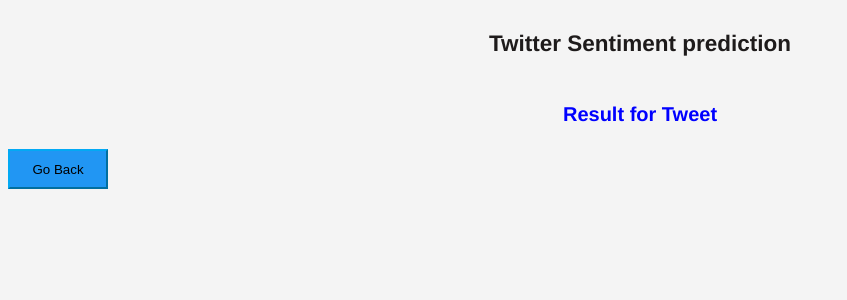
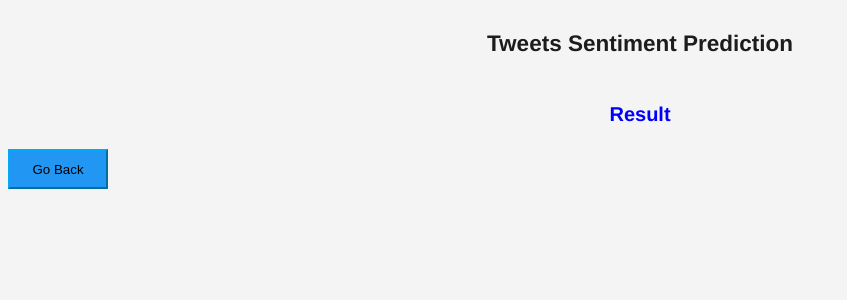
Before and after one commit to Dipesh-Pokhrel/Sentiment-Analysis-Tweets, a Flask app: template templates/result.html in a window 1280 px wide. Shown: the top 300 px of the page, without its empty margins (0-847 px from the left). Run offline with Flask 2, Linux system fonts and the light colour scheme; the template is opened without the code that fills it, so the values that code supplies are empty; parts of the project's set-up code (start-up, migrations or seed data) failed here and were passed over.

Commit message:
changing heading

```diff
--- a/templates/home.html
+++ b/templates/home.html
@@ -11,7 +11,7 @@
             <div id="brandname"
                Twitter Sentiment Analysis app with Flask
             </div>
-            <h2> Twitter Sentiment Analysis: Possitive or Negative Sentiment </h2>
+            <h2> Tweets Sentiment Prediction: Possitive or Negative </h2>
         </div>
     </header>
 
--- a/templates/result.html
+++ b/templates/result.html
@@ -11,10 +11,10 @@
             <div id="bandname"
                Twitter Sentiment Analysis
             </div>
-            <h2> Twitter Sentiment prediction </h2>
+            <h2> Tweets Sentiment Prediction </h2>
         </div>
     </header>
-    <p style="color:blue; font-size:20px; text-align:center;"><b>Result for Tweet</b></p>
+    <p style="color:blue; font-size:20px; text-align:center;"><b>Result</b></p>
 
     <div class="container">
 
```
